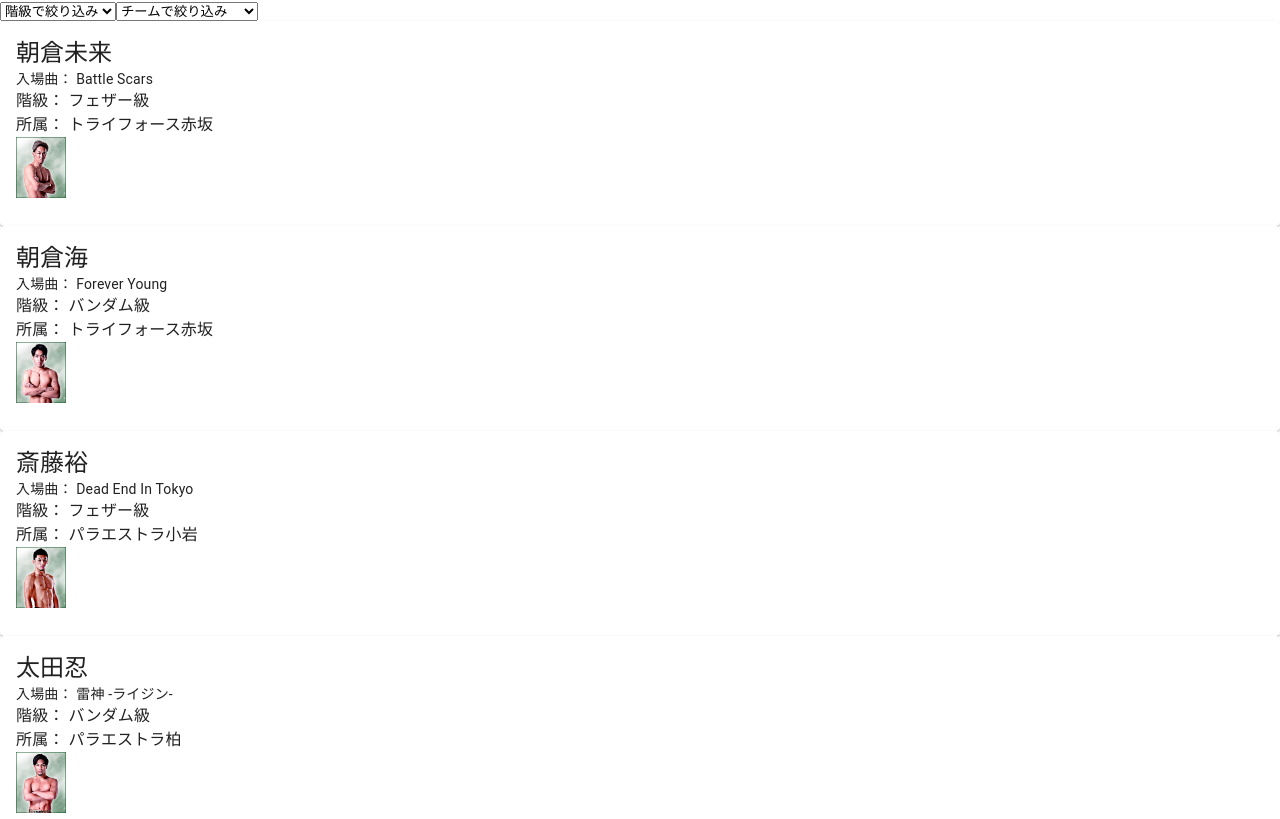
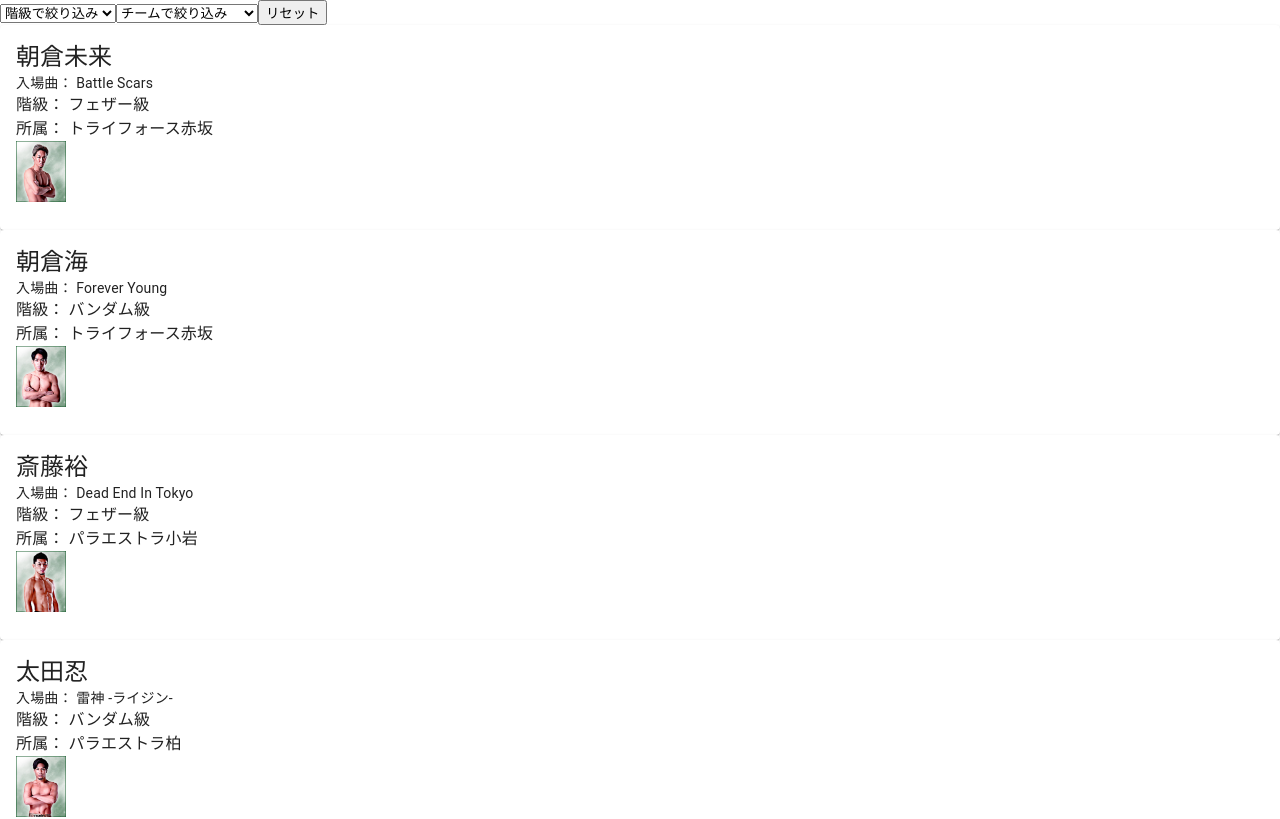
Before and after one commit to kingkazuma7/fighters-song-app2, a React (Create React App) app: page / in a window 1280 px wide. Shown: the top 819 px of the page. Built offline with nearby package versions, Linux system fonts and the light colour scheme.

Commit message:
リセットボタンの追加

```diff
--- a/src/components/DataDisplay/DataDisplay.jsx
+++ b/src/components/DataDisplay/DataDisplay.jsx
@@ -22,6 +22,11 @@ const DataDisplay = () => {
     setSelectedTeam(e.target.value);
     console.log(e.target.value);
   }
+  const resetFilters = () => {
+    setSelectedClass("");
+    setSelectedTeam("");
+    console.log('リセット');
+  }
 
   return (
     <div>
@@ -38,6 +43,7 @@ const DataDisplay = () => {
           <option key={teamName} value={teamName}>{teamName}</option>
         ))}
       </select>
+      <button onClick={resetFilters}>リセット</button>
 
       {filteredData.map((item, index) => (
         <Card key={index}>
```
